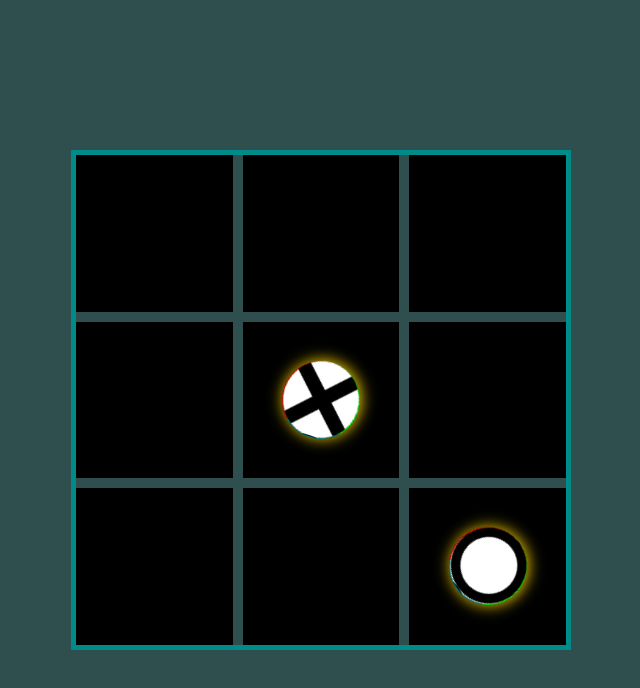
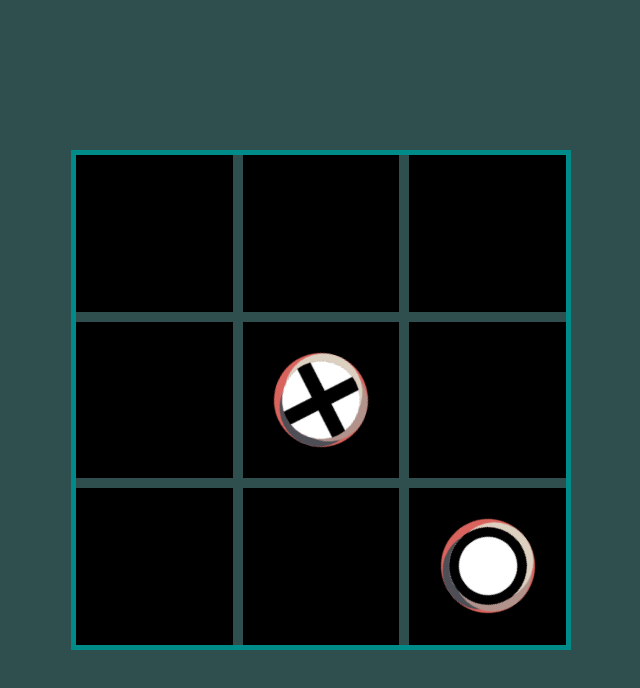
Before and after one commit to FluffyRudy/tic-toc-toe, a plain HTML site: page index.html in a window 1280 px wide. Both pictures are taken after a click on the element 640 px from the left and 400 px from the top of the page. Shown: the whole page, without its empty margins (319-959 px from the left). Drawn offline with Linux system fonts and the light colour scheme.

Commit message:
Change box shadow design

```diff
--- a/style.css
+++ b/style.css
@@ -26,11 +26,7 @@ body {
 
 .marker-o {
     border-radius: 50%;
-    border-top: 1px solid red;
-    border-right: 1xp solid hotpink;
-    border-bottom: 1px solid lime;
-    border-left: 1px solid darkcyan;
-    box-shadow: 1px 1px 15px gold;
+    box-shadow: 8px 0px 0px 0px #DCD0C0, 0px 8px 0px 0px #B1938B, -8px 0px 0px 0px #4E4E56, 0px 0px 0px 8px #DA635D, 5px 5px 15px 5px rgba(0,0,0,0);
 }
 
 .animate-marker {
```
